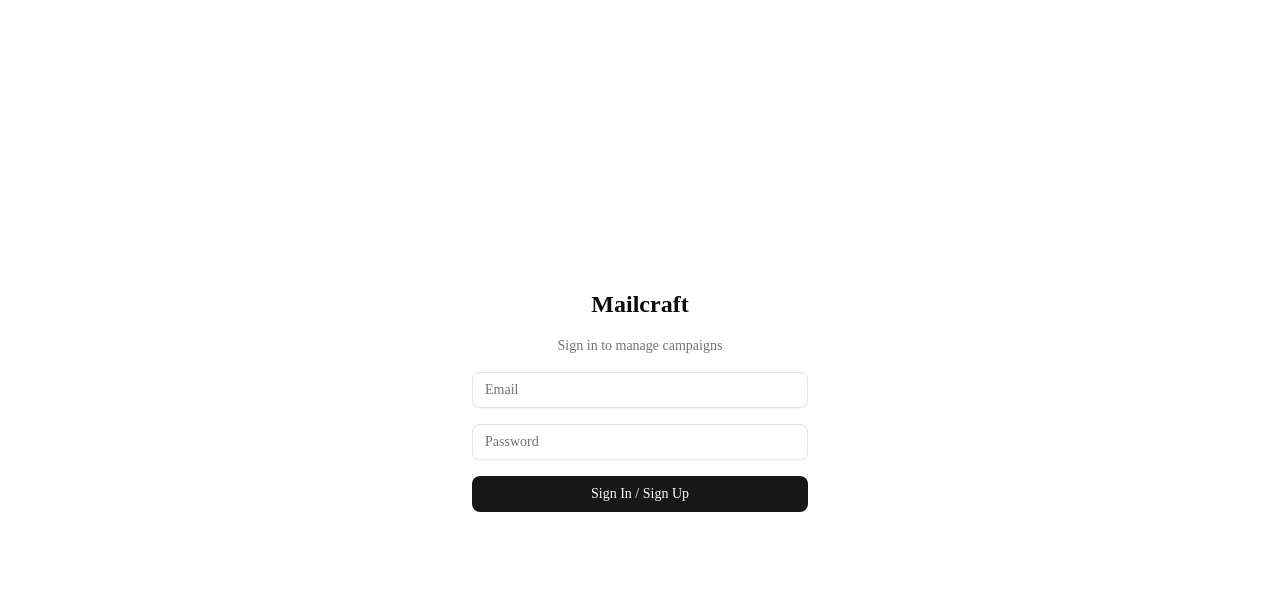
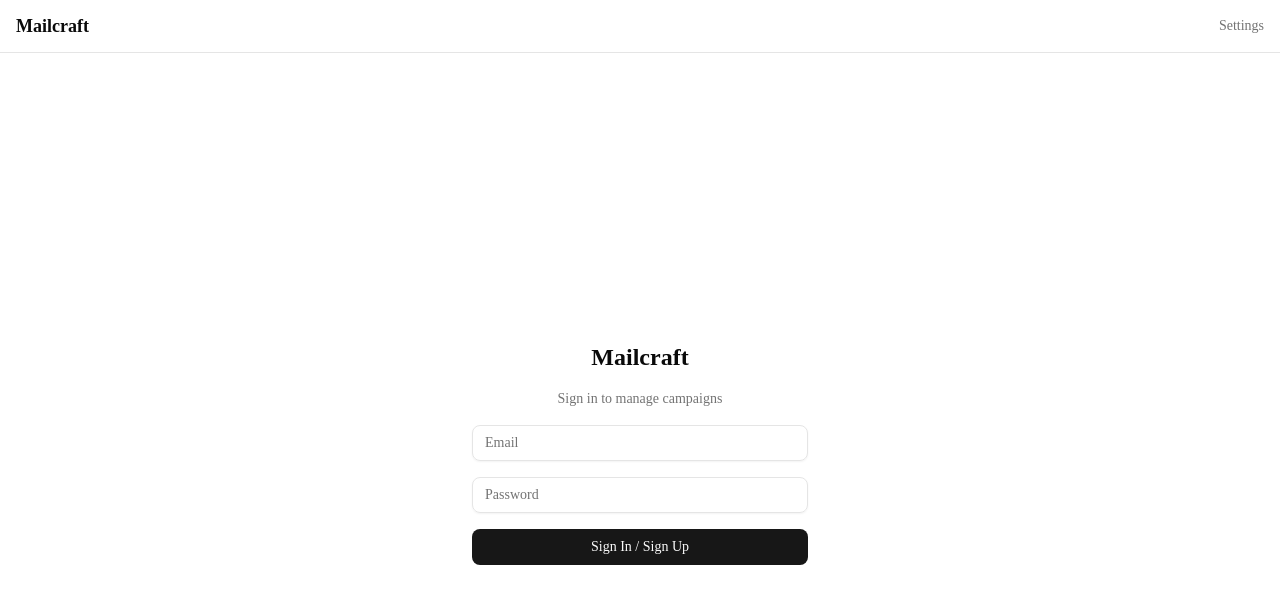
Before and after one commit to HarshKumar4849/Diwali-mail, a Next.js app: page /login in a window 1280 px wide. Shown: the top 604 px of the page. Built offline with nearby package versions, Linux system fonts and the light colour scheme; no server answers.

Commit message:
feat: add navbar with Home and Settings links
- Navbar shows Mailcraft logo (links to /) and Settings link
- Rendered in root layout so visible on every page

```diff
--- a/app/layout.tsx
+++ b/app/layout.tsx
@@ -1,6 +1,7 @@
 import type { Metadata } from "next";
 import { Geist, Geist_Mono } from "next/font/google";
 import "./globals.css";
+import { Navbar } from "@/components/navbar";
 
 const geistSans = Geist({
   variable: "--font-geist-sans",
@@ -28,7 +29,10 @@ export default function RootLayout({
       lang="en"
       className={`${geistSans.variable} ${geistMono.variable} h-full antialiased`}
     >
-      <body className="min-h-full flex flex-col">{children}</body>
+      <body className="min-h-full flex flex-col">
+        <Navbar />
+        <main className="flex-1">{children}</main>
+      </body>
     </html>
   );
 }
--- /dev/null
+++ b/components/navbar.tsx
@@ -0,0 +1,21 @@
+"use client";
+
+import Link from "next/link";
+
+export function Navbar() {
+  return (
+    <nav className="border-b">
+      <div className="container mx-auto flex items-center justify-between px-4 py-3">
+        <Link href="/" className="text-lg font-bold hover:text-primary transition-colors">
+          Mailcraft
+        </Link>
+        <Link
+          href="/settings"
+          className="text-sm text-muted-foreground hover:text-foreground transition-colors"
+        >
+          Settings
+        </Link>
+      </div>
+    </nav>
+  );
+}
```
